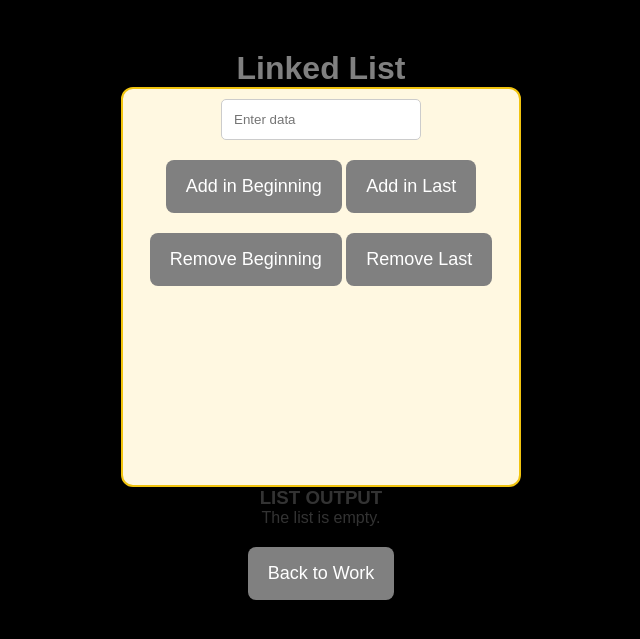
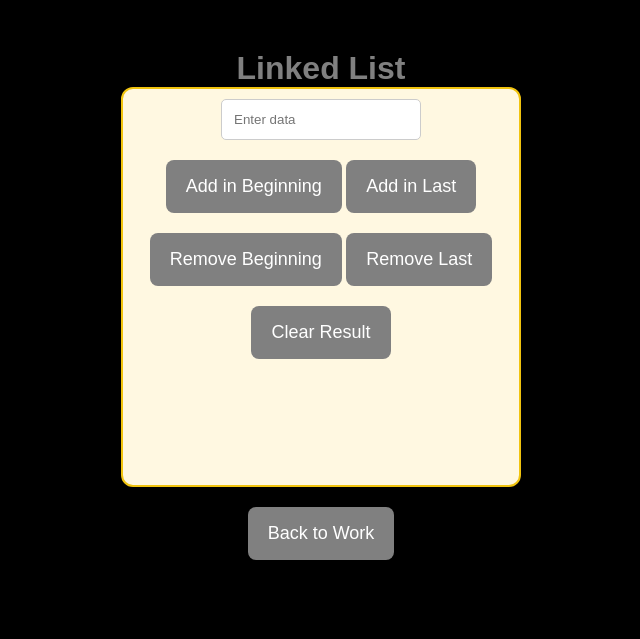
Before and after one commit to ITZMEXYZ/LABORATORY-3-DSA-, a Flask app: page /linkedlist in a window 1280 px wide. Shown: the top 639 px of the page, without its empty margins (319-959 px from the left). Run offline with Flask 3, Linux system fonts and the light colour scheme.

Commit message:
Enhance linked list page with clear button
Added a clear button to the linked list form and improved the result display.

```diff
--- a/template/linkedlist.html
+++ b/template/linkedlist.html
@@ -10,33 +10,41 @@
 <body class="linkedlist-page">
     <h1>Linked List</h1>
 
-    <form method="POST">
+    <form method="POST" class="linkedlist-form">
         <input type="text" name="data" placeholder="Enter data" required>
+
+        <div class="button-group">
             <button type="submit" name="add_begin">Add in Beginning</button>
             <button type="submit" name="add_last">Add in Last</button>
             <button type="submit" name="remove_begin">Remove Beginning</button>
             <button type="submit" name="remove_last">Remove Last</button>
-    </form>
+            <button type="submit" name="clear_list" class="clear-btn">Clear Result</button>
+        </div>
 
-    <h3>LIST OUTPUT</h3>
-
+        <div class="linkedlist-box" id="resultBox">
             {% if items %}
-    <div class="linkedlist-box">
                 <p>
                     {% for item in items %}
                         {{ item }}{% if not loop.last %} → {% endif %}
                     {% endfor %}
                     → None
                 </p>
+            {% else %}
+                <p></p>
+            {% endif %}
         </div>
-    {% else %}
-    <div class="linkedlist-box empty">The list is empty.</div>
-    {% endif %}
+    </form>
 
     <div>
         <a href="/works">
             <button type="button">Back to Work</button>
         </a>
     </div>
+
+    <script>
+        function clearResult() {
+            document.getElementById("resultBox").innerHTML = "<p></p>";
+        }
+    </script>
 </body>
 </html>
```
Lines whose indentation alone changed are shown as unchanged.
